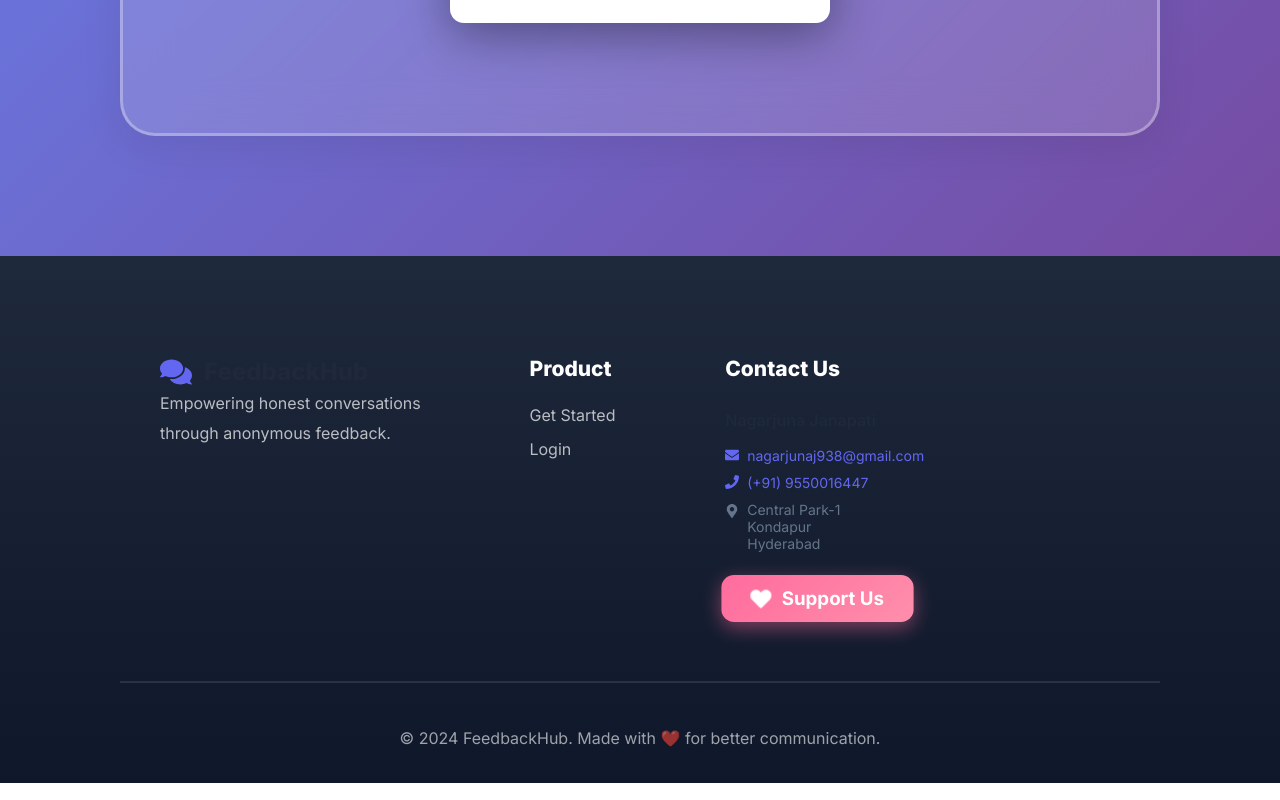
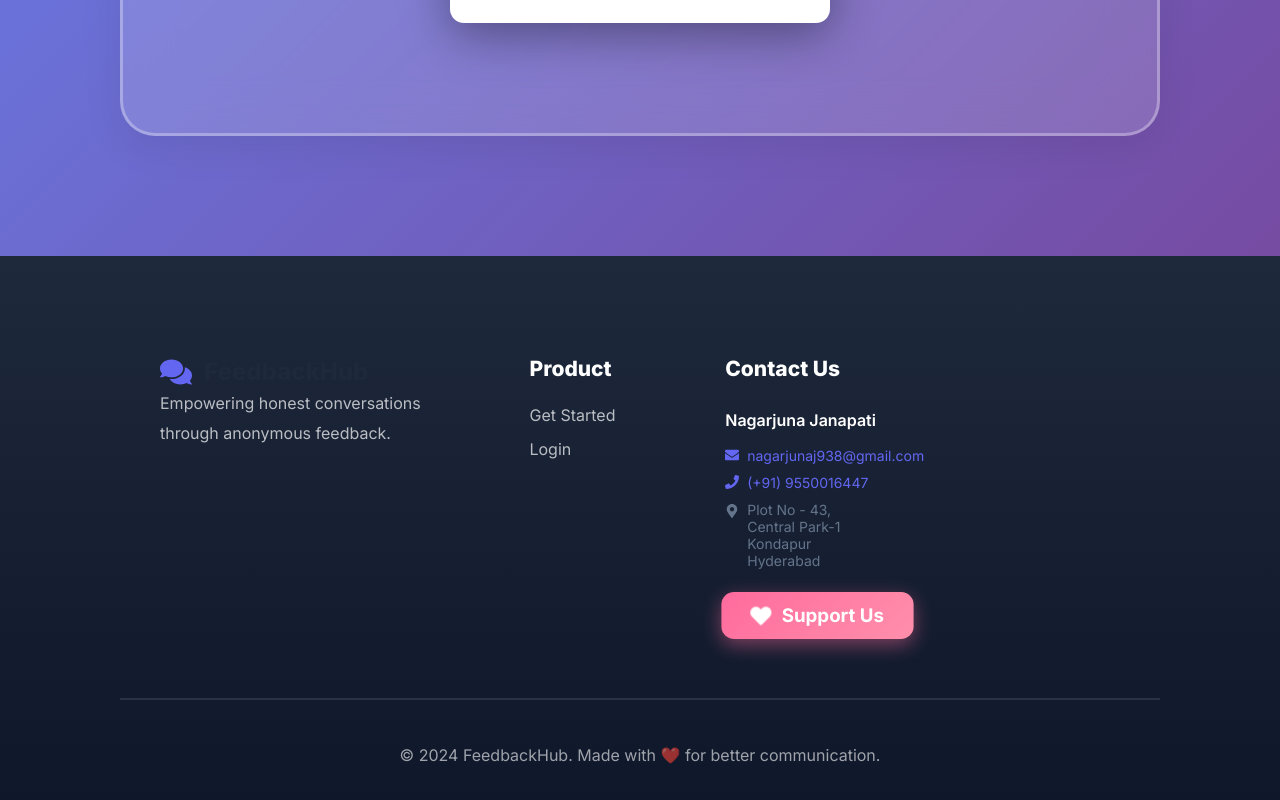
Before and after one commit to nagarjunaj11/anonymous-feedback-app, a React (Create React App) app in the folder frontend/: page / in a window 1280 px wide. Shown: the part 4685-5485 px from the top of the page. Built offline with nearby package versions, Linux system fonts and the light colour scheme; no server answers; the HTML template or start-up script is replaced by a standard one.

Commit message:
Update contact address with plot number and fix name visibility

```diff
--- a/frontend/src/pages/LandingPage.js
+++ b/frontend/src/pages/LandingPage.js
@@ -241,7 +241,7 @@ const LandingPage = () => {
             </div>
             <div className="footer-section">
               <h4>Contact Us</h4>
-              <p style={{ marginBottom: '12px', fontWeight: '600', color: '#1e293b' }}>Nagarjuna Janapati</p>
+              <p style={{ marginBottom: '12px', fontWeight: '600', color: '#ffffff' }}>Nagarjuna Janapati</p>
 
               <a href="mailto:nagarjunaj938@gmail.com" style={{ display: 'flex', alignItems: 'center', marginBottom: '10px', color: '#6366f1', textDecoration: 'none', fontSize: '14px' }}>
                 <FaEnvelope style={{ marginRight: '8px', flexShrink: 0 }} />
@@ -256,6 +256,7 @@ const LandingPage = () => {
               <div style={{ display: 'flex', alignItems: 'flex-start', marginBottom: '12px', color: '#64748b', fontSize: '14px' }}>
                 <FaMapMarkerAlt style={{ marginRight: '8px', marginTop: '3px', flexShrink: 0 }} />
                 <span>
+                  Plot No - 43,<br />
                   Central Park-1<br />
                   Kondapur<br />
                   Hyderabad
```
